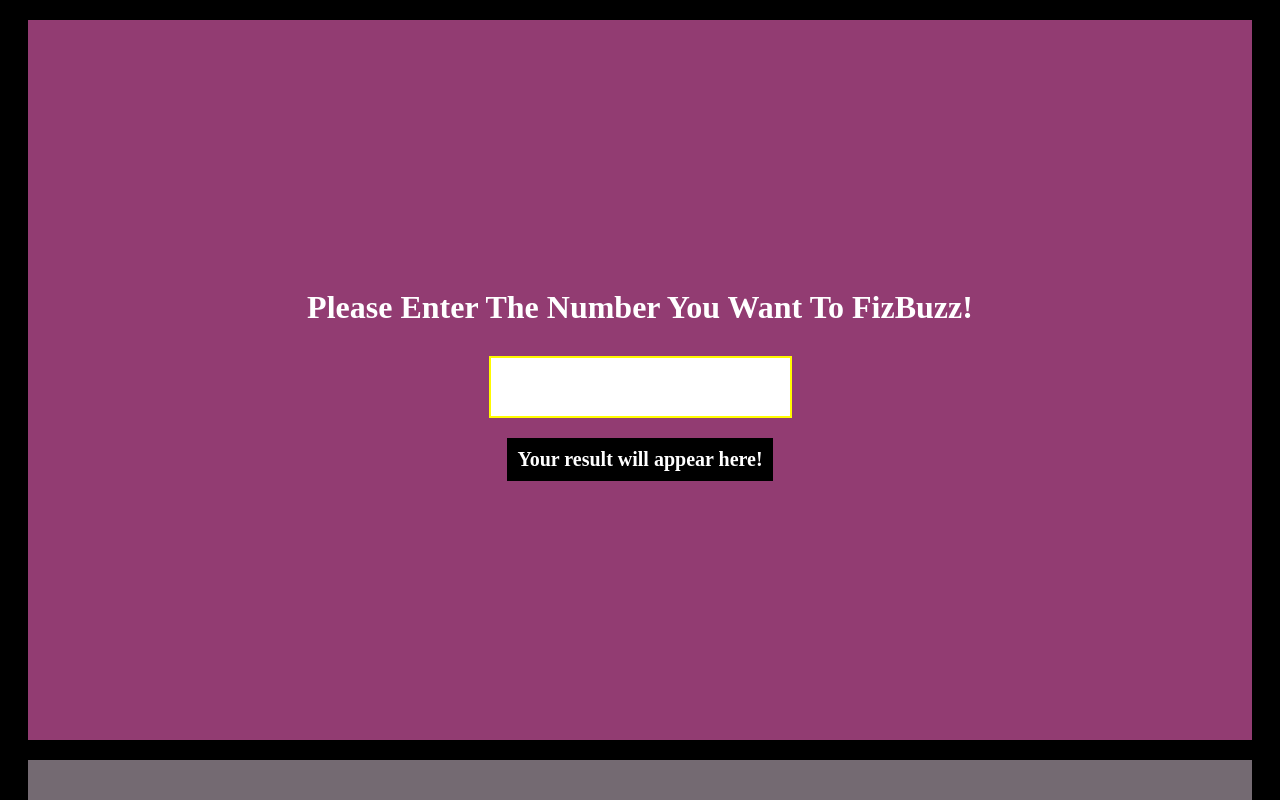
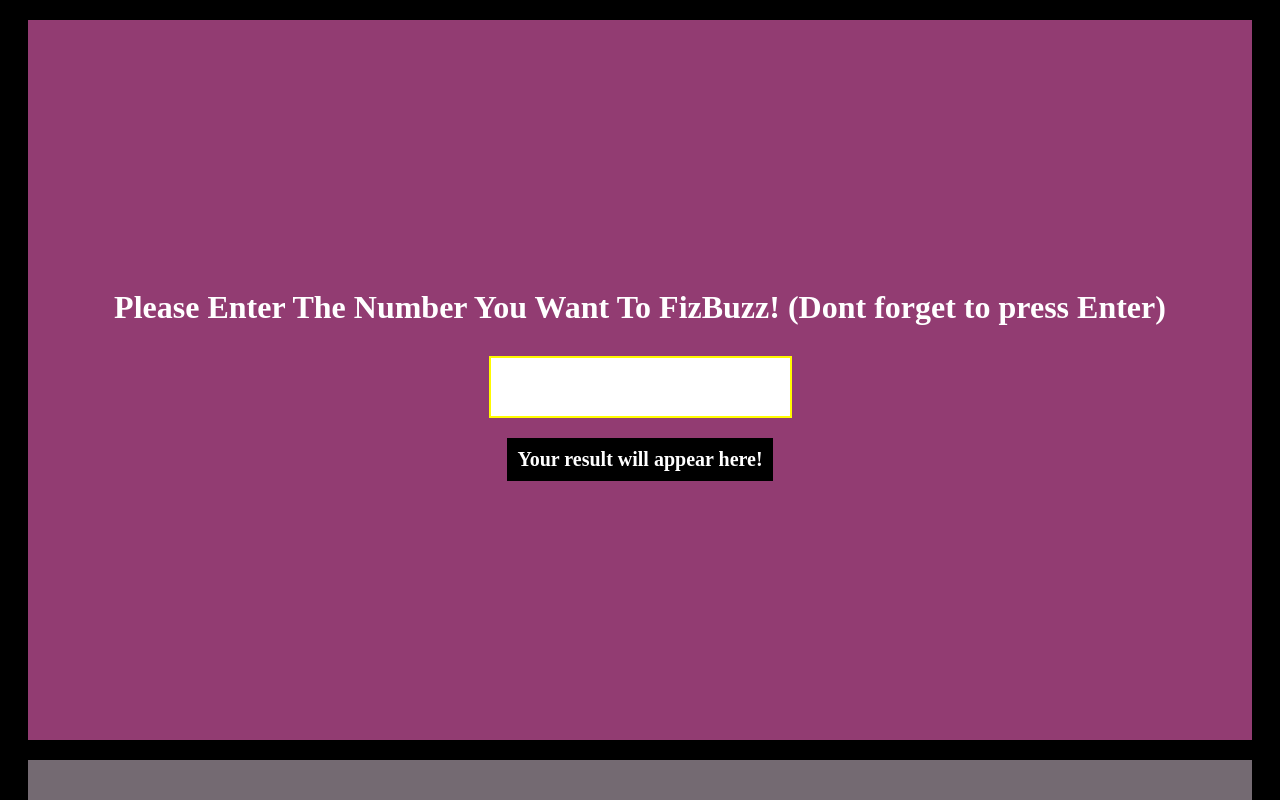
Before and after one commit to Naseela99/FizzBuzz, a plain HTML site: page index.html in a window 1280 px wide. Shown: the top 800 px of the page. Drawn offline with Linux system fonts and the light colour scheme.

Commit message:
Add Code Changes

```diff
--- a/index.html
+++ b/index.html
@@ -7,7 +7,7 @@
     </head>
     <body>
         <div class = 'fizbuzz'>
-            <div class="heading">Please Enter The Number You Want To FizBuzz!</div>
+            <div class="heading">Please Enter The Number You Want To FizBuzz! (Dont forget to press Enter)</div>
             <input type="text" class="inp">
             <p class="res">Your result will appear here!</p>
         </div>
```
